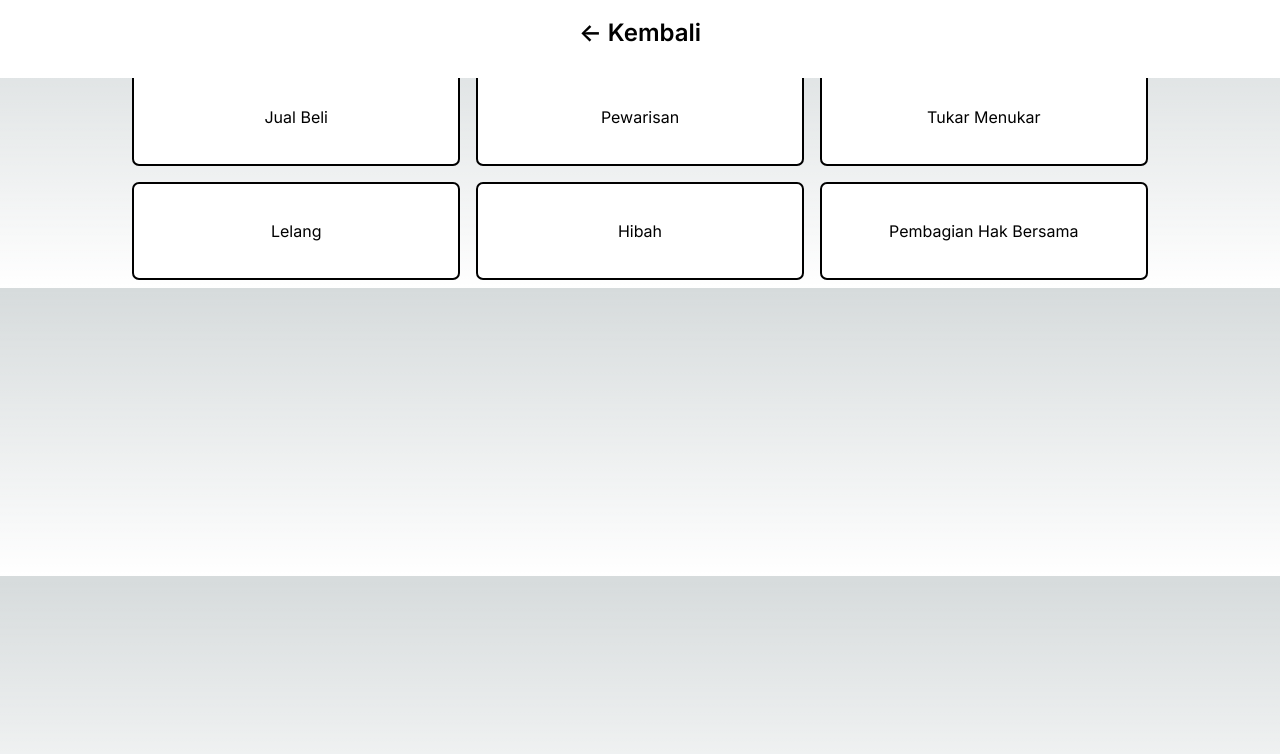
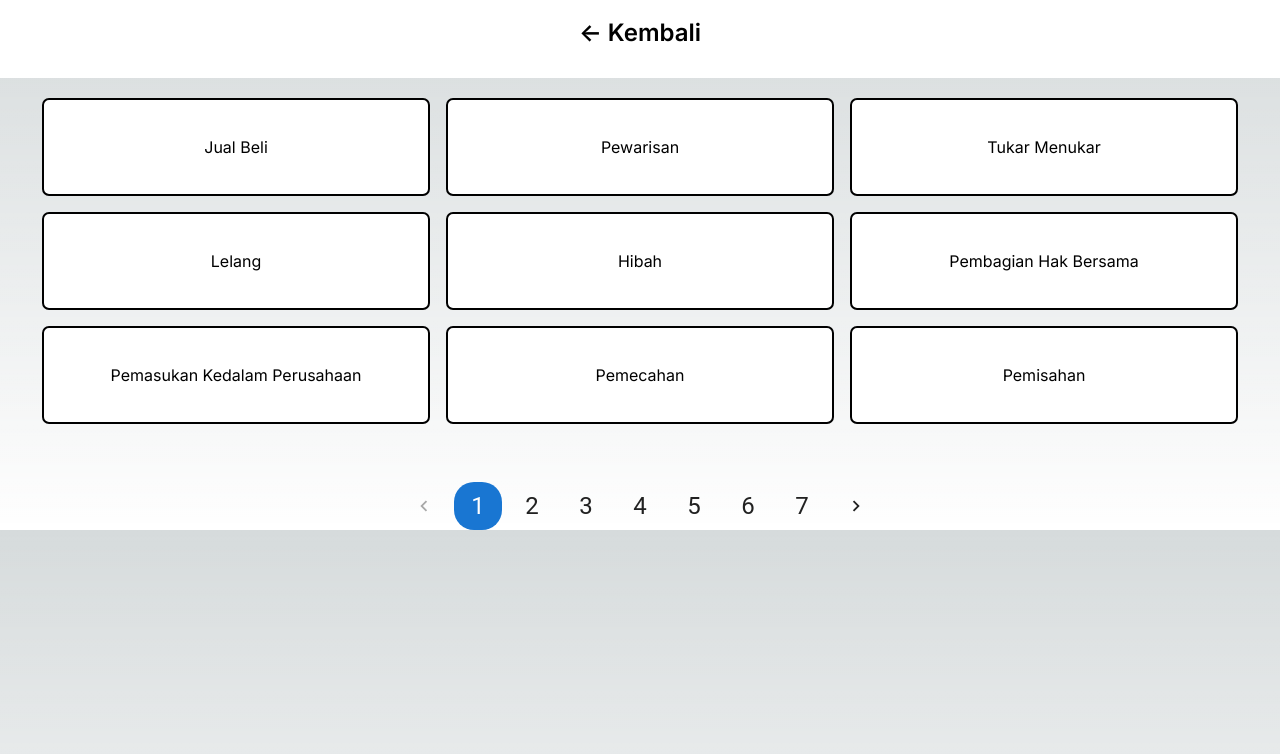
Before and after one commit to VeaPee/kantor-tanah-sleman-kp, a Next.js app: page /blanko in a window 1280 px wide. Shown: the top 754 px of the page. Built offline with nearby package versions, Linux system fonts and the light colour scheme.

Commit message:
Pagination - 1 error

```diff
--- a/package.json
+++ b/package.json
@@ -9,6 +9,9 @@
     "lint": "next lint"
   },
   "dependencies": {
+    "@emotion/react": "^11.11.3",
+    "@emotion/styled": "^11.11.0",
+    "@mui/material": "^5.15.10",
     "@wojtekmaj/react-hooks": "^1.18.1",
     "next": "14.1.0",
     "pdfjs-dist": "^3.11.174",
--- a/src/app/berkas/page.tsx
+++ b/src/app/berkas/page.tsx
@@ -75,7 +75,7 @@ export default function Berkas() {
         printWindow.document.write(`
           <html>
             <head>
-              <title>Print</title>
+              <title>Print PDF</title>
             </head>
             <body>
               <div>
--- a/src/app/blanko/page.tsx
+++ b/src/app/blanko/page.tsx
@@ -1,13 +1,19 @@
 "use client";
-
 import React, { useState } from "react";
 import { useRouter } from "next/navigation";
 import Navbar from "../navbar";
 import JsonData from "../data/data.json";
+import { Pagination, ThemeProvider, createTheme } from "@mui/material";
 
 const LoadingIndicator = () => <div>Loading...</div>;
 
-const DocumentBox = ({ title, onClick }: { title: string, onClick: () => void }) => (
+const DocumentBox = ({
+  title,
+  onClick,
+}: {
+  title: string;
+  onClick: () => void;
+}) => (
   <div
     style={{
       backgroundColor: "white",
@@ -16,8 +22,8 @@ const DocumentBox = ({ title, onClick }: { title: string, onClick: () => void })
       outline: "2px solid black",
       textAlign: "center",
       cursor: "pointer",
-      width: "30%", // Mengatur lebar agar ada 3 item per baris
-      margin: "10px", // Memberikan margin agar item tidak saling menumpuk
+      width: "30%",
+      margin: "10px",
     }}
     onClick={onClick}
   >
@@ -27,19 +33,51 @@ const DocumentBox = ({ title, onClick }: { title: string, onClick: () => void })
   </div>
 );
 
+// Create a custom theme with increased pagination size
+const theme = createTheme({
+  components: {
+    MuiPagination: {
+      styleOverrides: {
+        root: {
+          "& .MuiPaginationItem-root": {
+            fontSize: "1.5rem", // Adjust the font size as needed
+            minWidth: "48px", // Adjust the minimum width as needed
+            minHeight: "48px", // Adjust the minimum height as needed
+          },
+        },
+      },
+    },
+  },
+});
+
 export default function Blanko() {
   const router = useRouter();
   const [selectedPdf, setSelectedPdf] = useState(null);
+  const [currentPage, setCurrentPage] = useState(1);
+  const documentsPerPage = 9;
+
+  const startIdx = (currentPage - 1) * documentsPerPage;
+  const endIdx = startIdx + documentsPerPage;
+
+  const totalPages = Math.ceil(JsonData.Blanko.length / documentsPerPage);
+
+  const handlePageChange = (
+    event: React.ChangeEvent<unknown>,
+    newPage: number
+  ) => {
+    setCurrentPage(newPage);
+  };
 
   const handleBoxClick = (dokumen: any) => {
     setSelectedPdf(dokumen);
     const newUrl = new URL(window.location.href);
-    newUrl.pathname = "/berkas"; // Update the pathname
+    newUrl.pathname = "/berkas";
     newUrl.searchParams.set("selectedPdf", dokumen);
     router.push(newUrl.pathname + "?" + newUrl.searchParams.toString());
   };
 
   return (
+    <ThemeProvider theme={theme}>
       <div
         style={{
           display: "flex",
@@ -52,12 +90,14 @@ export default function Blanko() {
         <div
           style={{
             display: "flex",
-          flexWrap: "wrap", // Menyusun elemen dalam baris baru jika tidak muat pada baris saat ini
-          justifyContent: "center", // Menyusun elemen di tengah
+            flexWrap: "wrap",
+            justifyContent: "center",
+            marginBottom: "50px",
+            marginTop: "30px",
           }}
         >
           {JsonData.Blanko ? (
-          JsonData.Blanko.map((d) => (
+            JsonData.Blanko.slice(startIdx, endIdx).map((d) => (
               <DocumentBox
                 key={d.title}
                 title={d.title}
@@ -68,6 +108,17 @@ export default function Blanko() {
             <LoadingIndicator />
           )}
         </div>
+        <div>
+          <Pagination
+            count={totalPages}
+            page={currentPage}
+            onChange={handlePageChange}
+            color="primary"
+            size="large"
+            sx={{ fontSize: "1.5rem" }}
+          />
         </div>
+      </div>
+    </ThemeProvider>
   );
 }
--- a/src/app/data/data.json
+++ b/src/app/data/data.json
@@ -22,7 +22,211 @@
         },
         {
             "title": "Pembagian Hak Bersama",
-            "dokumen": "dokumen/6.pdf"
+            "dokumen": "dokumen/test.pdf"
+        },
+        {
+            "title": "Pemasukan Kedalam Perusahaan",
+            "dokumen": "dokumen/test.pdf"
+        },
+        {
+            "title": "Pemecahan",
+            "dokumen": "dokumen/test.pdf"
+        },
+        {
+            "title": "Pemisahan",
+            "dokumen": "dokumen/test.pdf"
+        },
+        {
+            "title": "Penggabungan",
+            "dokumen": "dokumen/test.pdf"
+        },
+        {
+            "title": "Konversi",
+            "dokumen": "dokumen/test.pdf"
+        },
+        {
+            "title": "Wakaf",
+            "dokumen": "dokumen/test.pdf"
+        },
+        {
+            "title": "Pemberian Hak Milik Perorangan",
+            "dokumen": "dokumen/test.pdf"
+        },
+        {
+            "title": "Pemberian Hak Milik Badan Hukum",
+            "dokumen": "dokumen/test.pdf"
+        },
+        {
+            "title": "Pemberian Hak Guna Usaha Perorangan",
+            "dokumen": "dokumen/test.pdf"
+        },
+        {
+            "title": "Pemberian Hak Guna Usaha Badan Hukum",
+            "dokumen": "dokumen/test.pdf"
+        },
+        {
+            "title": "Pemberian Hak Guna Bangunan Perorangan",
+            "dokumen": "dokumen/test.pdf"
+        },
+        {
+            "title": "Pemberian Hak Guna Bangunan Badan Hukum",
+            "dokumen": "dokumen/test.pdf"
+        },
+        {
+            "title": "Pemberian Hak Pakai Perorangan WNI",
+            "dokumen": "dokumen/test.pdf"
+        },
+        {
+            "title": "Pemberian Hak Pakai Perorangan WNA",
+            "dokumen": "dokumen/test.pdf"
+        },
+        {
+            "title": "Pemberian Hak Pakai Badan Hukum Indonesia",
+            "dokumen": "dokumen/test.pdf"
+        },
+        {
+            "title": "Pemberian Hak Pakai Badan Hukum Asing Persyaratan",
+            "dokumen": "dokumen/test.pdf"
+        },
+        {
+            "title": "Pemberian Hak Pakai Instansi Pemerintah",
+            "dokumen": "dokumen/test.pdf"
+        },
+        {
+            "title": "Pemberian Hak Pakai Pemerintah Asing",
+            "dokumen": "dokumen/test.pdf"
+        },
+        {
+            "title": "Pemberian Hak Pengelolaan Instansi Pemerintah, BUMN Dan BUMD",
+            "dokumen": "dokumen/test.pdf"
+        },
+        {
+            "title": "P3MB / PRK5",
+            "dokumen": "dokumen/test.pdf"
+        },
+        {
+            "title": "Pemberian Hak Tanah Wakaf",
+            "dokumen": "dokumen/test.pdf"
+        },
+        {
+            "title": "Pembaruan Hak Guna Usaha Perorangan",
+            "dokumen": "dokumen/test.pdf"
+        },
+        {
+            "title": "Pembaruan Hak Guna Bangunan Badan Hukum",
+            "dokumen": "dokumen/test.pdf"
+        },
+        {
+            "title": "Pembaruan Hak Guna Bangunan Perorangan",
+            "dokumen": "dokumen/test.pdf"
+        },
+        {
+            "title": "Pembaruan Hak Guna Bangunan Badan Hukum",
+            "dokumen": "dokumen/test.pdf"
+        },
+        {
+            "title": "Pembaruan Hak Pakai Perorangan WNI",
+            "dokumen": "dokumen/test.pdf"
+        },
+        {
+            "title": "Pembaruan Hak Pakai Perorangan WNA",
+            "dokumen": "dokumen/test.pdf"
+        },
+        {
+            "title": "Pembaruan Hak Pakai Badan Hukum Indonesia",
+            "dokumen": "dokumen/test.pdf"
+        },
+        {
+            "title": "Pembaruan Hak Pakai Badan Hukum Asing",
+            "dokumen": "dokumen/test.pdf"
+        },
+        {
+            "title": "Pembaruan Hak Pakai Instansi Pemerintah",
+            "dokumen": "dokumen/test.pdf"
+        },
+        {
+            "title": "Pembaruan Hak Pakai Pemerintah Asing",
+            "dokumen": "dokumen/test.pdf"
+        },
+        {
+            "title": "Perpanjangan Hak Guna Bangunan Dan Hak Pakai",
+            "dokumen": "dokumen/test.pdf"
+        },
+        {
+            "title": "Perpanjangan Hak Guna Usaha",
+            "dokumen": "dokumen/test.pdf"
+        },
+        {
+            "title": "Perubahan Hak Untuk Rumah Tinggal",
+            "dokumen": "dokumen/test.pdf"
+        },
+        {
+            "title": "Wakaf Dari Tanah Bersertifikat",
+            "dokumen": "dokumen/test.pdf"
+        },
+        {
+            "title": "Pengukuran Pengembalian Batas",
+            "dokumen": "dokumen/test.pdf"
+        },
+        {
+            "title": "Pengukuran Untuk Mengetahui Luas",
+            "dokumen": "dokumen/test.pdf"
+        },
+        {
+            "title": "Sertifikat Pengganti Karena Sertifikat Hilang",
+            "dokumen": "dokumen/test.pdf"
+        },
+        {
+            "title": "Sertifikat Pengganti Karena Rusak",
+            "dokumen": "dokumen/test.pdf"
+        },
+        {
+            "title": "Sertifikat Pengganti Karena Blanko Lama",
+            "dokumen": "dokumen/test.pdf"
+        },
+        {
+            "title": "Pengecekan Sertifikat",
+            "dokumen": "dokumen/test.pdf"
+        },
+        {
+            "title": "Surat Keterangan Pendaftaran Tanah",
+            "dokumen": "dokumen/test.pdf"
+        },
+        {
+            "title": "Blokir",
+            "dokumen": "dokumen/test.pdf"
+        },
+        {
+            "title": "Sita",
+            "dokumen": "dokumen/test.pdf"
+        },
+        {
+            "title": "Pengangkatan Sita",
+            "dokumen": "dokumen/test.pdf"
+        },
+        {
+            "title": "Pendaftaran Hak Tanggungan",
+            "dokumen": "dokumen/test.pdf"
+        },
+        {
+            "title": "Hapusnya Hak Tanggungan / Roya",
+            "dokumen": "dokumen/test.pdf"
+        },
+        {
+            "title": "Peralihan Hak Tanggungan / Cessie",
+            "dokumen": "dokumen/test.pdf"
+        },
+        {
+            "title": "Perubahan Kreditur / Subrogasi",
+            "dokumen": "dokumen/test.pdf"
+        },
+        {
+            "title": "Pendaftaran Hak Milik Satuan Rumah Susun",
+            "dokumen": "dokumen/test.pdf"
+        },
+        {
+            "title": "Perpanjangan Hak Milik Satuan Rumah Susun",
+            "dokumen": "dokumen/test.pdf"
         }
     ]
 }
```
Also changed, not shown: 1 other file (tests, documents, lock files or other folders). Lines whose indentation alone changed are shown as unchanged.
